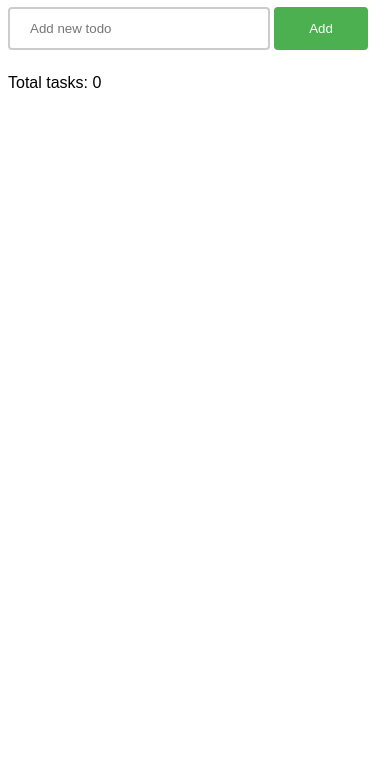
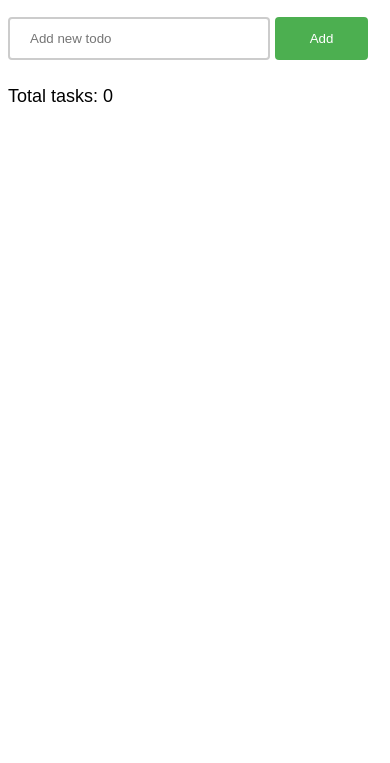
Before and after one commit to AdarshRai3/Porject_todolist, a website: page index.html in a window 390 px wide. Shown: the part 81-844 px from the top of the page. Drawn offline with Linux system fonts and the light colour scheme.

Commit message:
Update styles.css

```diff
--- a/styles.css
+++ b/styles.css
@@ -30,3 +30,8 @@ body {
   li {
     margin-top: 12px;
   }
+  @media (max-width: 600px) {
+  body {
+    font-size: 18px;
+  }
+}
```
